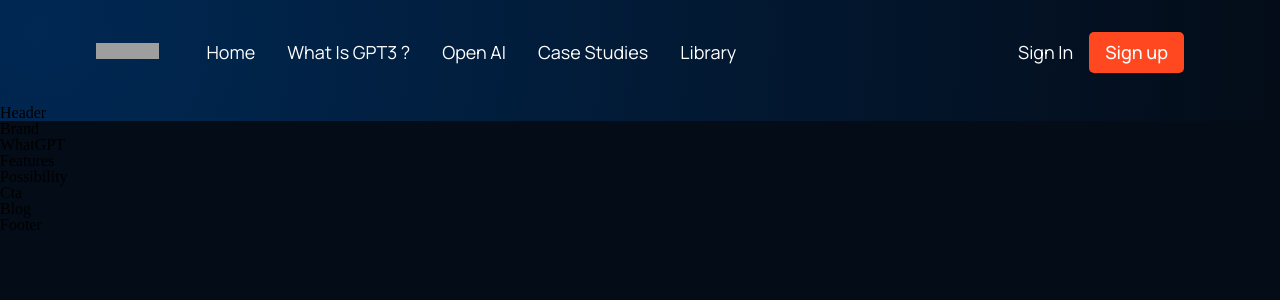
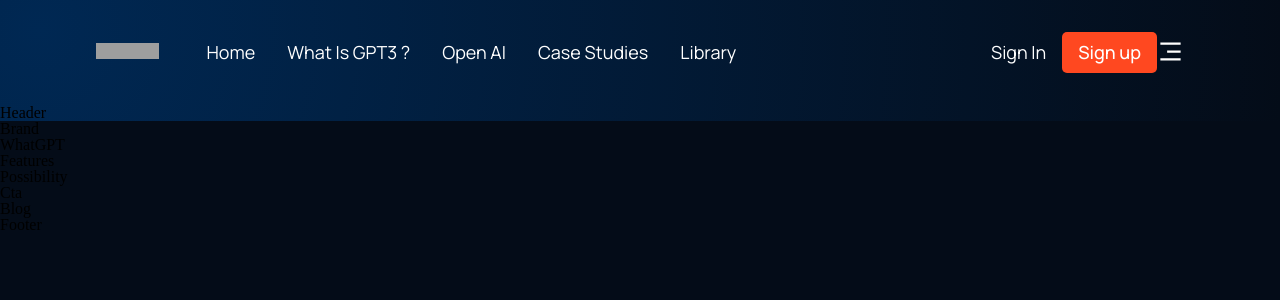
Before and after one commit to Kwonsongji/gpt1_jsm, a React (Create React App) app: page / in a window 1280 px wide. Shown: the top 300 px of the page. Built offline with nearby package versions, Linux system fonts and the light colour scheme; grey boxes are pictures that could not be loaded.

Commit message:
toggle menu

```diff
--- a/src/components/Navbar/index.js
+++ b/src/components/Navbar/index.js
@@ -1,11 +1,12 @@
-import React from 'react';
-import { RiMenu3Line, RiCloseLin } from 'react-icons/ri';
+import React, { useState } from 'react';
+import { RiMenu3Line, RiCloseLine } from 'react-icons/ri';
 import logo from '../../assets/logo.svg';
 import './style.css';
 
 // BEM -> Block Element Modifier
 
 const Navbar = () => {
+  const [toggleMenu, setToggleMenu] = useState(false);
   return (
     <div className='gpt1__navbar'>
       <div className="gpt1__navbar-links">
@@ -24,7 +25,17 @@ const Navbar = () => {
         <p>Sign in</p>
         <button type="button">Sign up </button>
       </div>
-      <div className='gpt1__navbar-menu' ></div>
+      <div className='gpt1__navbar-menu' >
+        { toggleMenu
+          ? <RiCloseLine color="#fff" size={27} onClick={() => setToggleMenu(true)} />
+          : <RiMenu3Line color="#fff" size={27} onClick={() => setToggleMenu(true)} />
+        }
+        {toggleMenu && (
+          <div className="gpt3__navbar-menu_container scale-up-center">
+
+          </div>
+        )}
+      </div>
     </div>
   )
 }
```
